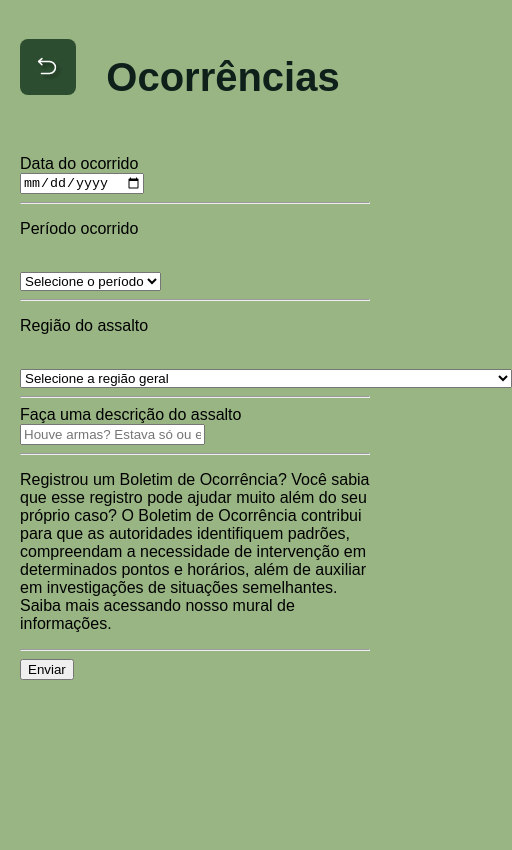
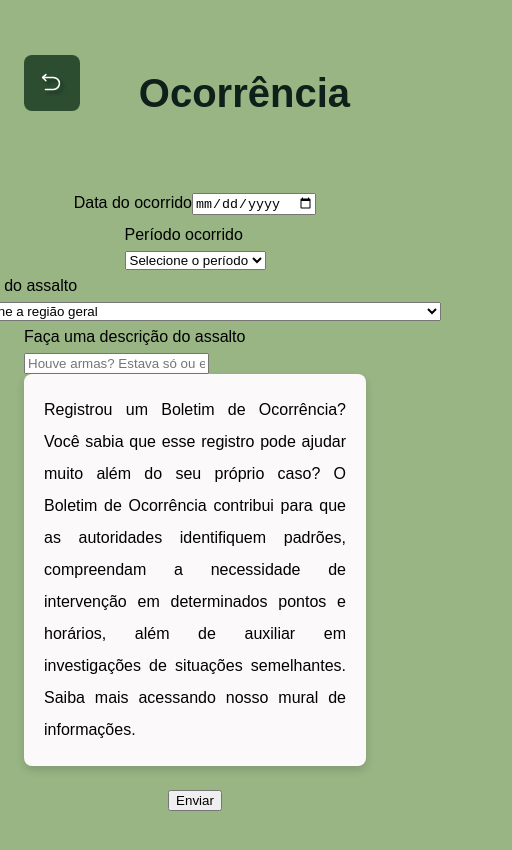
Before and after one commit to Mi-sheep/projeto_dirigido, a React (Vite) app: page /alerta in a window 390 px wide. Shown: the top 850 px of the page, 512 px wide, since content can reach past the window. Built offline with nearby package versions, Linux system fonts and the light colour scheme; a web font is replaced by a local one.

Commit message:
Responsividade das configurações, começo da estilização do alerta

```diff
--- a/src/pages/Alerta.jsx
+++ b/src/pages/Alerta.jsx
@@ -8,15 +8,58 @@ import iconVoltar from '../assets/return-icon.svg'
 
 
 const Container = styled.div`
-  min-height: 100vh;
-  padding: 20px;
+  min-height: 100dvh;
+  padding: 1.25rem 1.5rem;
+  box-sizing: border-box;
+  display: flex;
+  flex-direction: column;
+  width: 100%;
+  margin: 0 auto;
 
  header {
+    width: 100%;
     display: flex;
     align-items: center;
     padding: 0.5rem 0;
     margin-bottom: 1.25rem;
   }
+
+  .titulo{
+    flex: 0 0 auto;
+    margin-left: auto;
+    padding: 1rem 1rem;
+  }
+
+  form{
+    display: flex;
+    max-width: 75wv;
+    width: 100%;
+    flex-direction: column;
+    align-items: center
+  }
+
+  p:not(.bo), label{
+    margin: 0;
+    font-size: 1rem;
+    line-height: 2;
+  }
+
+  .bo{
+    background-color: ${theme.fundoCards};
+    border-radius: 0.5rem;
+    padding: 1.25rem;
+    margin-bottom: 1.5rem;
+    box-shadow: 0 0.25rem 0.5rem rgba(0, 0, 0, 0.15);
+    width: 100%;
+    box-sizing: border-box;
+
+    font-size: 0.95rem;
+    line-height: 1.4;
+    text-align: justify;
+    }
+  }
+
+
 `;
 
 
@@ -34,28 +77,28 @@ function Alerta() {
   })
   console.log(dados)
 
-  function handleMudanca (e) {
+  function handleMudanca(e) {
 
     setDados(preFormData => {
-      return{
+      return {
         ...preFormData,
-        [e.target.name]:e.target.value
+        [e.target.name]: e.target.value
       }
     })
   }
 
 
-  async function registrarDados(e){
+  async function registrarDados(e) {
     e.preventDefault();
 
-    const {error} = await supabase
+    const { error } = await supabase
       .from('ocorrencias')
-    .insert({data_ocorrido: dados.data_ocorrido, periodo_ocorrido: dados.periodo, regiao_ocorrido: dados.regiao, local_x: dados.local_x, local_y: dados.local_y, descricao: dados.descricao})
+      .insert({ data_ocorrido: dados.data_ocorrido, periodo_ocorrido: dados.periodo, regiao_ocorrido: dados.regiao, local_x: dados.local_x, local_y: dados.local_y, descricao: dados.descricao })
 
-    if(!error){
+    if (!error) {
       navigate("/")
     }
-    else{
+    else {
       console.error(error)
     }
   }
@@ -70,24 +113,20 @@ function Alerta() {
           </button>
         </Link>
 
-        <h1 className='titulo'> Ocorrências</h1>
+        <h1 className='titulo'>Ocorrência</h1>
       </header>
 
       <form onSubmit={registrarDados}>
         <div>
 
           <label htmlFor="data_do_ocorrido">Data do ocorrido</label>
-        <br />
-        <input id="data_do_ocorrido" type="date" name='data_ocorrido' onChange={handleMudanca}/>
+          <input id="data_do_ocorrido" type="date" name='data_ocorrido' onChange={handleMudanca} />
 
         </div>
-
-        <hr />
 
         <div>
 
           <p>Período ocorrido</p>
-        <br />
           <select name="periodo" id="periodos" onChange={handleMudanca}>
             <option value="" disabled selected>Selecione o período</option>
             <option value="Manhã">Manhã</option>
@@ -98,12 +137,9 @@ function Alerta() {
 
         </div>
 
-        <hr />
-
         <div>
           <p>Região do assalto</p>
-          <br />
-          <select value={opcaoR} onChange={(o) => {setOpcaoR(o.target.value); handleMudanca(o)}} name="regiao" id="regioes">
+          <select value={opcaoR} onChange={(o) => { setOpcaoR(o.target.value); handleMudanca(o) }} name="regiao" id="regioes">
             <option value="" disabled>Selecione a região geral</option>
             <option value="Portaria 1 (Avenida dos Estados)">Portaria 1 (Avenida dos Estados)</option>
             <option value="Portaria 6 / Rua Abolição (Entrada dos fundos / Bloco B)">Portaria 6 / Rua Abolição (Entrada dos fundos / Bloco B)</option>
@@ -115,26 +151,20 @@ function Alerta() {
             <option value="outra">Outra</option>
           </select>
           {opcaoR === 'outra' && (
-            <input name='regiao' id="outros" type="text" placeholder="Escreva a região aqui"  onChange={handleMudanca}/>
+            <input name='regiao' id="outros" type="text" placeholder="Escreva a região aqui" onChange={handleMudanca} />
           )}
         </div>
 
-        <hr />
-
         <div>
           <label htmlFor="desc">Faça uma descrição do assalto</label>
-          <br />
-          <input name='descricao' type="text" id="desc" placeholder='Houve armas? Estava só ou em grupo? Sofreu alguma violência? Compartilhe o que achar relevante' onChange={handleMudanca}/>
+          <input name='descricao' type="text" id="desc" placeholder='Houve armas? Estava só ou em grupo? Sofreu alguma violência? Compartilhe o que achar relevante' onChange={handleMudanca} />
         </div>
 
-        <hr />
-
+        <div className='bo'>
         <p>Registrou um Boletim de Ocorrência? Você sabia que esse registro pode ajudar muito além do seu próprio caso? O Boletim de Ocorrência contribui para que as autoridades identifiquem padrões, compreendam a necessidade de intervenção em determinados pontos e horários, além de auxiliar em investigações de situações semelhantes. Saiba mais acessando nosso mural de informações.</p>
-
-        <hr />
+        </div>
 
         <button type='submit'>Enviar</button>
-
 
       </form>
     </Container>
--- a/src/pages/Configuracoes.jsx
+++ b/src/pages/Configuracoes.jsx
@@ -54,13 +54,14 @@ const Container = styled.div`
       transform: translateY(-2px);
     }
 
+  }
+
     span {
       color: ${theme.texto};
       font-size: 1.2rem;
       font-weight: 500;
       line-height: 1.3;
       text-align: center;
-    }
     }
 
   .botoesC {
@@ -104,6 +105,29 @@ const Container = styled.div`
     }
   }
 
+@media(min-width:800px) {
+  max-width: 70%;
+
+  header{
+    .titulo{
+      font-size: 2.65rem;
+    }
+  }
+
+  span{
+    font-size: 1.45rem;
+  }
+
+  .card-aviso{
+    h2 {
+      font-size: 1.45rem;
+    }
+
+    p {
+      font-size: 1.25rem;
+    }
+  }
+}
 `;
 
 
```
Also changed, not shown: src/pages/Map.jsx (+13 -13 lines). Lines whose indentation alone changed are shown as unchanged.
